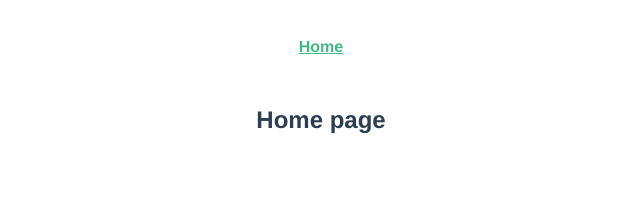
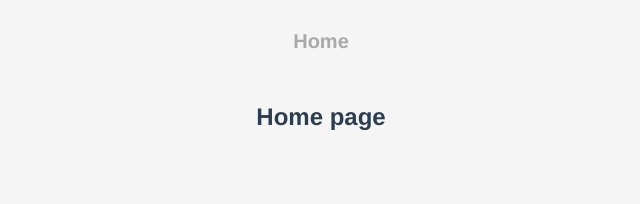
Before and after one commit to vanheaven-ui/vue-shopping-cart, a Vue app: page / in a window 1280 px wide. Shown: the top 204 px of the page, without its empty margins (319-959 px from the left). Built offline with nearby package versions, Linux system fonts and the light colour scheme.

Commit message:
Add general style rules

```diff
--- a/src/App.vue
+++ b/src/App.vue
@@ -14,16 +14,34 @@
   color: #2c3e50;
 }
 
+html,
+body {
+  margin: 0;
+  padding: 0;
+  overflow-x: hidden;
+}
+
+body {
+  background-color: rgb(245, 245, 245);
+}
+
 #nav {
   padding: 30px;
 
   a {
     font-weight: bold;
-    color: #2c3e50;
+    color: darkgray;
+    text-decoration: none;
+    margin: 0 5px 0 5px;
+    font-size: 1.25rem;
 
-    &.router-link-exact-active {
-      color: #42b983;
+    &.active {
+      color: #2c3e50;
     }
   }
 }
+
+.text-center {
+  text-align: center;
+}
 </style>
```
